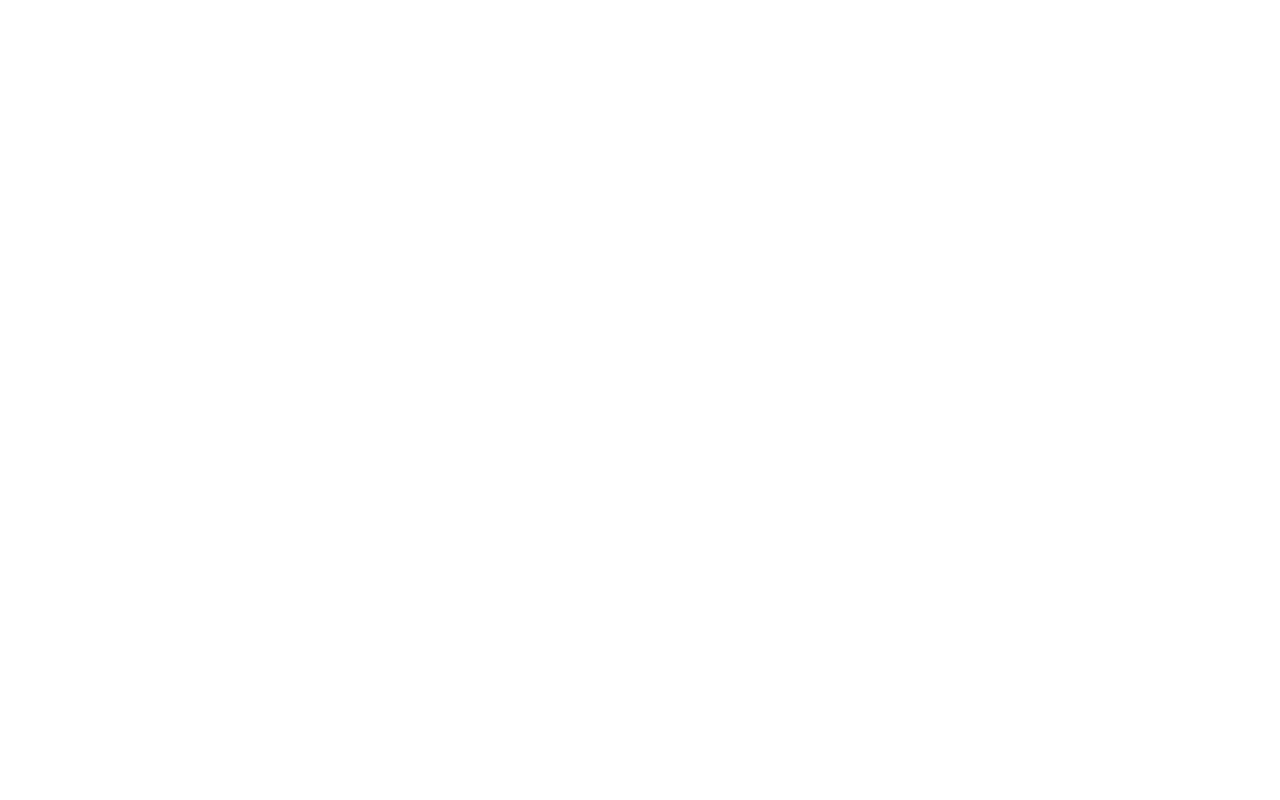
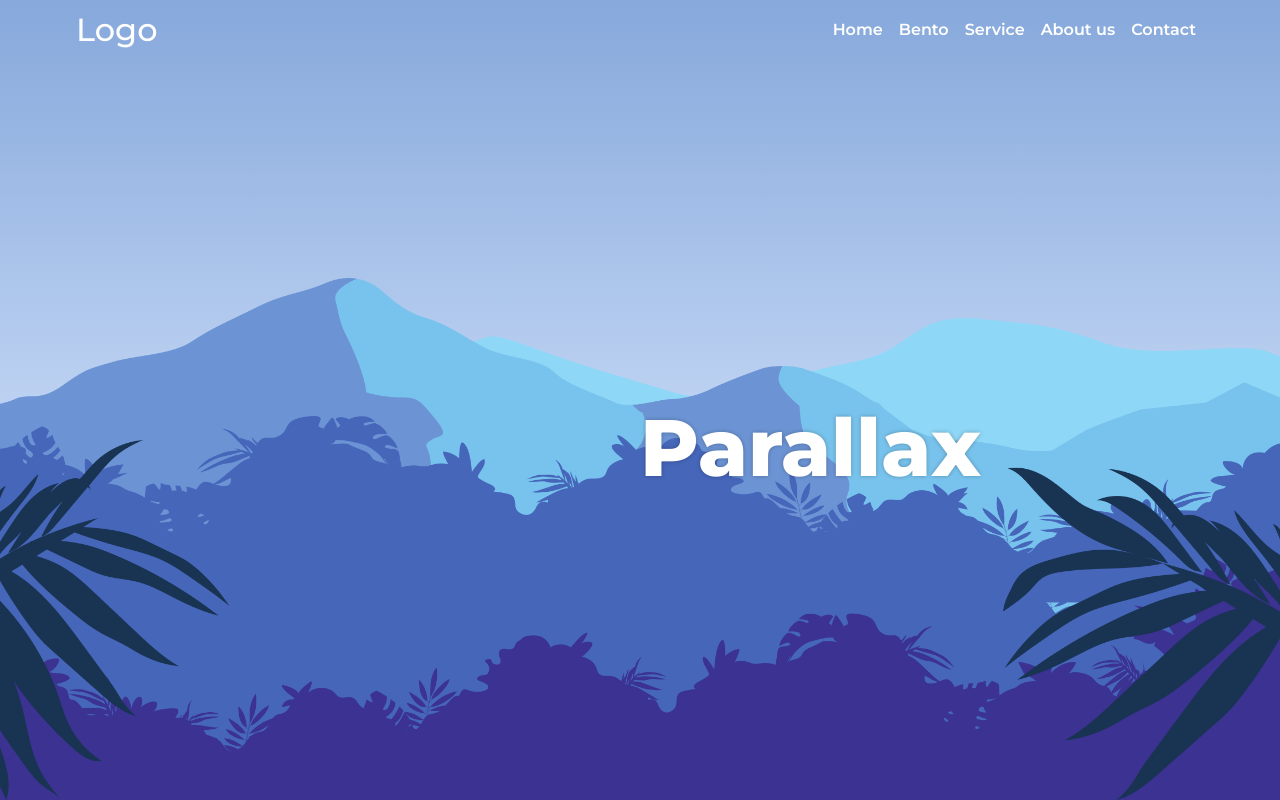
Before and after one commit to Benedettopana/test-parallax, a plain HTML site: page index.html in a window 1280 px wide. Drawn offline with nearby package versions, Linux system fonts and the light colour scheme.

Commit message:
[add]jumbotron/header structure

```diff
--- a/assets/css/style.css
+++ b/assets/css/style.css
@@ -1,9 +1,67 @@
 /** Custom Color palette  */
 :root {
+  --bg-gradient-primary: #d2e2fb;
+  --bg-gradient-secondary: #86a8db;
+  --header-text-color: #fff;
 }
 /** /Custom Color palette  */
+/*! DEBUG CLASS */
+.debug {
+  border: 1px solid black;
+}
 
-/** Font */
+/*% Header */
+header {
+  height: 60px;
+  padding: 0 5%;
+  line-height: 60px;
+  width: 100dvw;
+  color: var(--header-text-color);
+  position: fixed;
+  z-index: 999;
+}
+
+header h2 {
+  line-height: 60px;
+}
+
+/* header ul {
+  list-style: none;
+} */
+header ul li {
+  /* ? Reset style */
+  list-style: none;
+  font-weight: 600;
+}
+
+/*% /Header */
 body {
   font-family: "Montserrat", sans-serif;
 }
+
+/*% Jumbotron */
+.home {
+  height: 100dvh;
+  background: linear-gradient(to top, #d2e2fb 30%, #86a8db);
+}
+
+.home img {
+  position: absolute;
+  bottom: 0;
+  width: 100%;
+  pointer-events: none;
+}
+/** Title */
+.home h1 {
+  /** Posizionamento */
+  position: absolute;
+  top: 50%;
+  left: 50%;
+  transform: translate(-50% -50%);
+  /*? Style  */
+  font-size: 80px;
+  font-weight: 800;
+  text-shadow: 0px 0px 4px rgba(0, 0, 0, 0.27);
+  /*? Style  */
+}
+/*% /Jumbotron */
--- a/index.html
+++ b/index.html
@@ -27,12 +27,39 @@
   <!-- customize css -->
 
   <link rel="stylesheet" href="./assets/css/style.css">
-  <title>Document</title>
+  <title>Parallax</title>
 </head>
 
 <body>
-
-
+  <!-- hearder -->
+  <header>
+    <div class="container-fluid d-flex justify-content-between">
+      <div class="logo ">
+        <h2>Logo</h2>
+      </div>
+      <nav class="site-section class=" mx-2"">
+        <ul class="d-flex justify-content-around ">
+          <li class="mx-2">Home</li>
+          <li class="mx-2">Bento</li>
+          <li class="mx-2">Service</li>
+          <li class="mx-2">About us</li>
+          <li class="mx-2">Contact</li>
+        </ul>
+      </nav>
+    </div>
+  </header>
+  <!-- /hearder -->
+  <!-- Jumbotron -->
+  <section class="home d-flex ">
+    <img src="./assets/img/mount2.png">
+    <img src="./assets/img/mount1.png">
+    <img src="./assets/img/bush2.png">
+    <h1 class="text-white ">Parallax</h1>
+    <img src="./assets/img/bush1.png">
+    <img src="./assets/img/leaf2.png">
+    <img src="./assets/img/leaf1.png">
+  </section>
+  <!-- /Jumbotron -->
 
 
   <!-- js -->
```
